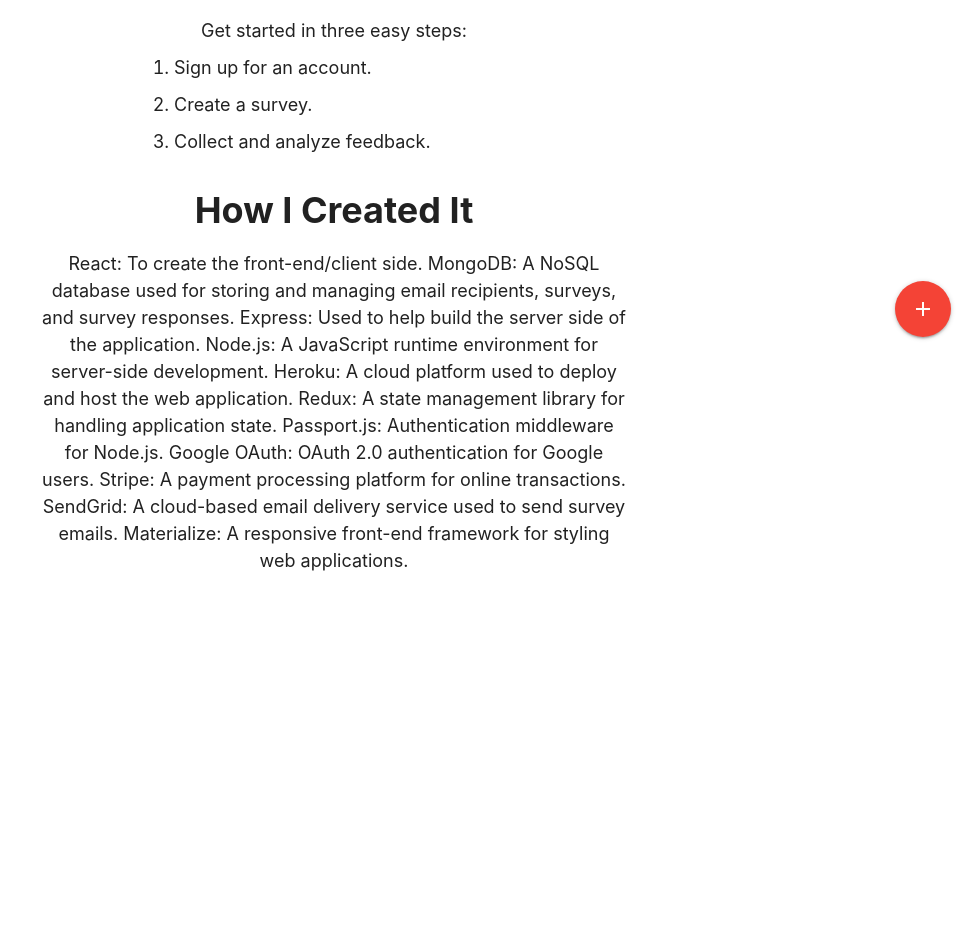
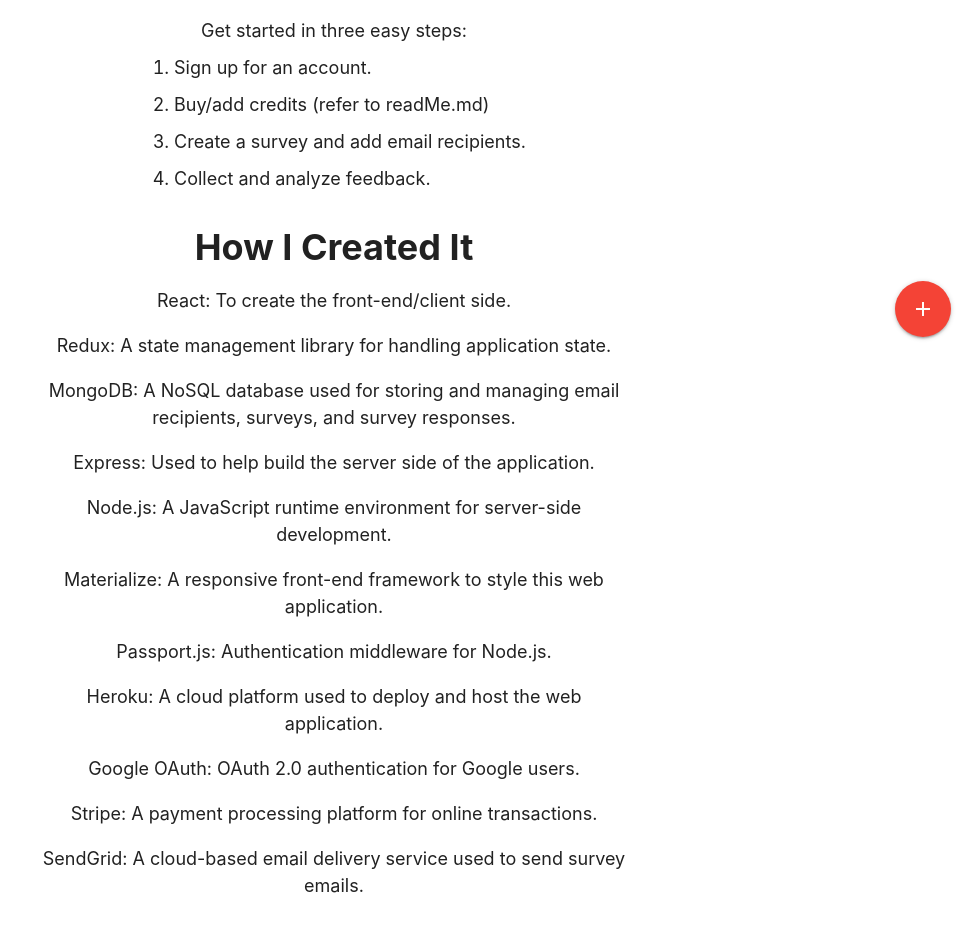
Before and after one commit to ueharaneal/What-Did-I-Do-Wrong-Survey-Application, a React (Create React App) app in the folder client/: page / in a window 1280 px wide. Shown: the part 440-1369 px from the top of the page, without its empty margins (306-1280 px from the left). Before the commit the page ends 1044 px from the top, so only its background shows below. Built offline with nearby package versions, Linux system fonts and the light colour scheme; no server answers.

Commit message:
Fixed landing page steps and how i did it

```diff
--- a/client/src/components/Landing.js
+++ b/client/src/components/Landing.js
@@ -31,23 +31,46 @@ const Landing = () => {
         <p style={paragraphStyle}>Get started in three easy steps:</p>
         <ol style={{ textAlign: 'left', margin: '0 auto', maxWidth: '400px' }}>
           <li style={paragraphStyle}>Sign up for an account.</li>
-          <li style={paragraphStyle}>Create a survey.</li>
+          <li style={paragraphStyle}>Buy/add credits (refer to readMe.md)</li>
+          <li style={paragraphStyle}>Create a survey and add email recipients.</li>
           <li style={paragraphStyle}>Collect and analyze feedback.</li>
         </ol>
         <h2 style={headingStyle}>How I Created It</h2>
         <p style={paragraphStyle}>
           React: To create the front-end/client side.
+        </p>
+        <p style={paragraphStyle}>
+          Redux: A state management library for handling application state.
+        </p>
+
+        <p style={paragraphStyle}>
           MongoDB: A NoSQL database used for storing and managing email recipients, surveys, and survey responses.
+        </p>
+        <p style={paragraphStyle}>
           Express: Used to help build the server side of the application.
+        </p>
+        <p style={paragraphStyle}>
           Node.js: A JavaScript runtime environment for server-side development.
+        </p>
+        <p style={paragraphStyle}>
+          Materialize: A responsive front-end framework to style this web application.
+        </p>
+        <p style={paragraphStyle}>
+          Passport.js: Authentication middleware for Node.js.
+        </p>
+        <p style={paragraphStyle}>
           Heroku: A cloud platform used to deploy and host the web application.
-          Redux: A state management library for handling application state.
-          Passport.js: Authentication middleware for Node.js.
+        </p>
+        <p style={paragraphStyle}>
           Google OAuth: OAuth 2.0 authentication for Google users.
+        </p>
+        <p style={paragraphStyle}>
           Stripe: A payment processing platform for online transactions.
+        </p>
+        <p style={paragraphStyle}>
           SendGrid: A cloud-based email delivery service used to send survey emails.
-          Materialize: A responsive front-end framework for styling web applications.
         </p>
+
         <div className="fixed-action-btn">
           <Link to="/surveys/new" className="btn-floating btn-large red">
             <i className="material-icons">add</i>
```
